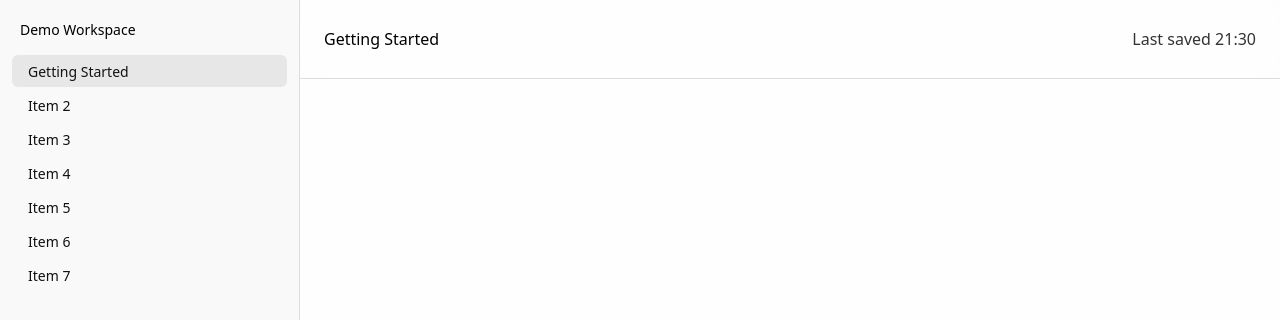
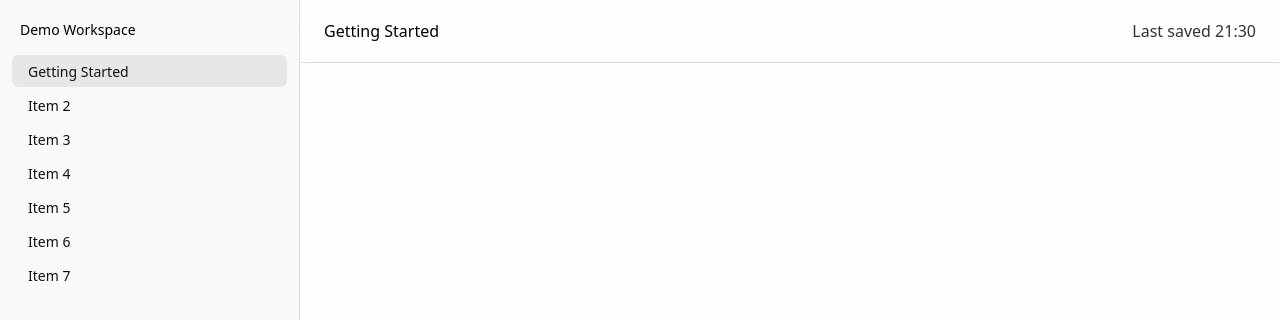
Before and after one commit to numbereddev/collabit, a website built with Vite: page app/index.html in a window 1280 px wide. Shown: the top 320 px of the page. Built offline with nearby package versions, Linux system fonts and the light colour scheme.

Commit message:
fix large header padding

```diff
--- a/app/src/style.css
+++ b/app/src/style.css
@@ -98,7 +98,7 @@
         align-items: center;
         justify-content: space-between;
 
-        padding: 1.75rem 1.5rem;
+        padding: 1.25rem 1.5rem;
         gap: 0.5rem;
         overflow: hidden;
 
```
